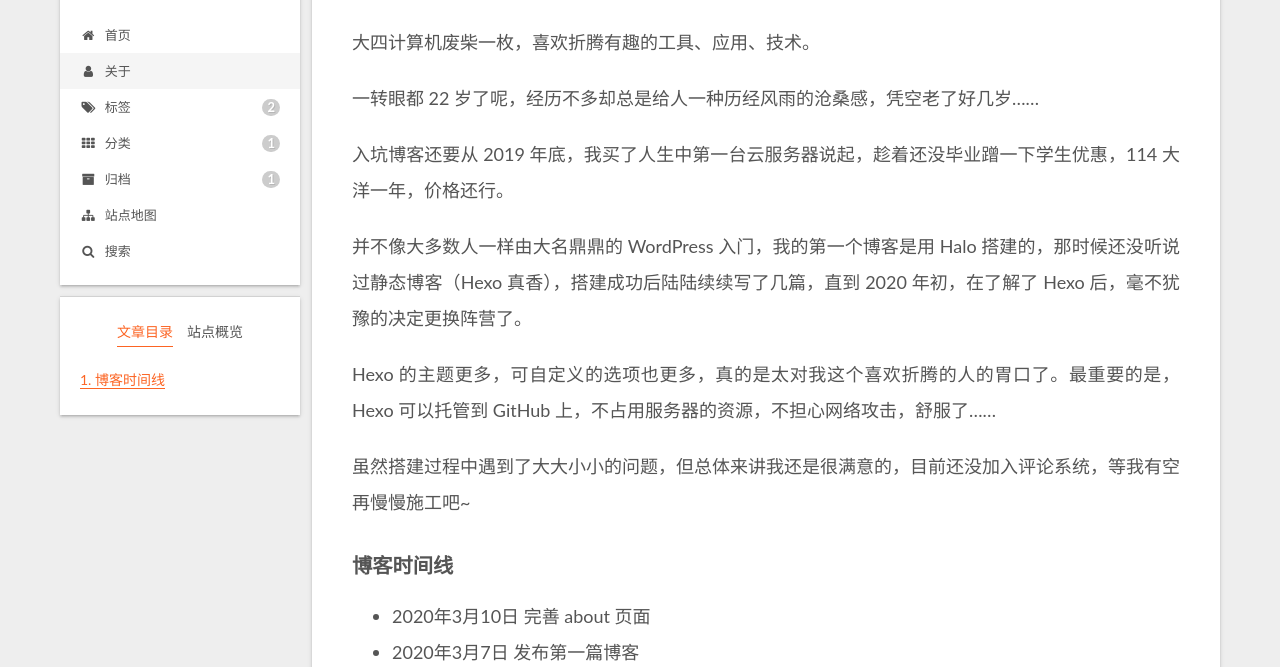
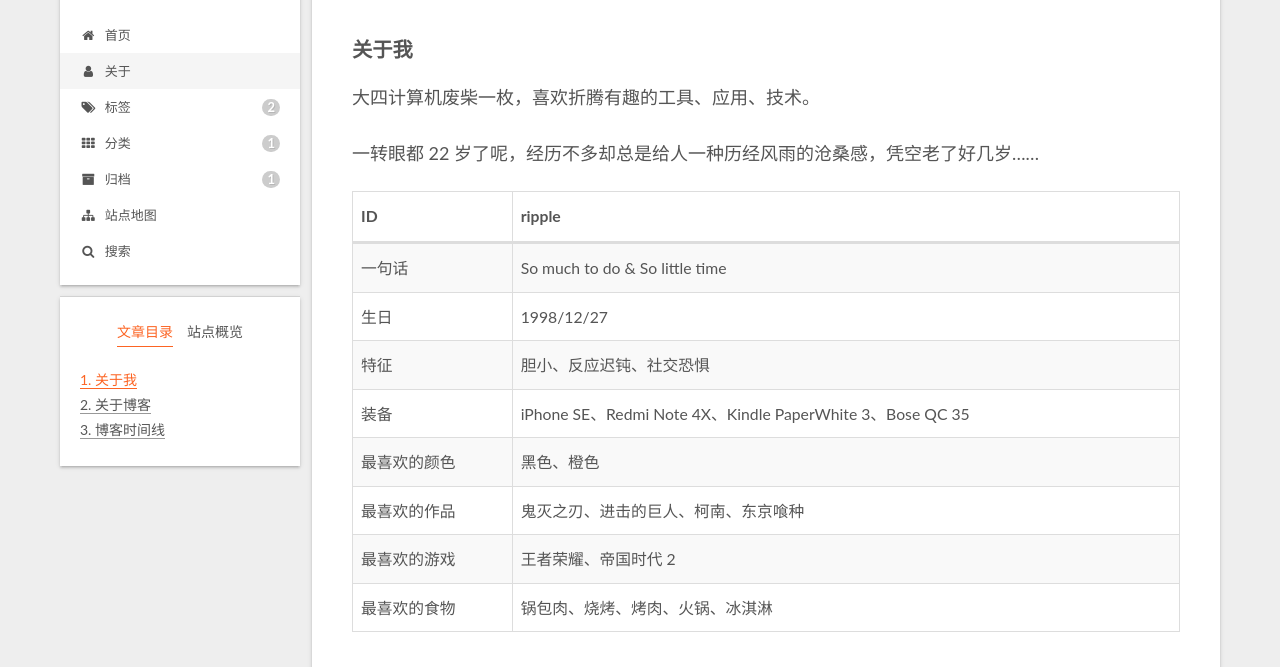
Before and after one commit to rippleQ/rippleQ.github.io, a plain HTML site: page about/index.html in a window 1280 px wide. Shown: the part 120-787 px from the top of the page. Drawn offline with Linux system fonts and the light colour scheme.

Commit message:
Site updated: 2020-03-10 16:31:04

```diff
--- a/about/index.html
+++ b/about/index.html
@@ -20,15 +20,15 @@
     var CONFIG = {"hostname":"damaskeen.space","root":"/","scheme":"Gemini","version":"7.7.2","exturl":false,"sidebar":{"position":"left","display":"post","padding":18,"offset":12,"onmobile":false},"copycode":{"enable":true,"show_result":true,"style":"mac"},"back2top":{"enable":true,"sidebar":false,"scrollpercent":true},"bookmark":{"enable":false,"color":"#222","save":"auto"},"fancybox":false,"mediumzoom":false,"lazyload":false,"pangu":false,"comments":{"style":"tabs","active":null,"storage":true,"lazyload":false,"nav":null},"algolia":{"hits":{"per_page":10},"labels":{"input_placeholder":"Search for Posts","hits_empty":"We didn't find any results for the search: ${query}","hits_stats":"${hits} results found in ${time} ms"}},"localsearch":{"enable":true,"trigger":"auto","top_n_per_article":1,"unescape":false,"preload":false},"motion":{"enable":true,"async":false,"transition":{"post_block":"fadeIn","post_header":"slideDownIn","post_body":"slideDownIn","coll_header":"slideLeftIn","sidebar":"slideUpIn"}},"path":"search.xml"};
   </script>
 
-  <meta name="description" content="大四计算机废柴一枚，喜欢折腾有趣的工具、应用、技术。 一转眼都 22 岁了呢，经历不多却总是给人一种历经风雨的沧桑感，凭空老了好几岁…… 入坑博客还要从 2019 年底，我买了人生中第一台云服务器说起，趁着还没毕业蹭一下学生优惠，114 大洋一年，价格还行。 并不像大多数人一样由大名鼎鼎的 WordPress 入门，我的第一个博客是用 Halo 搭建的，那时候还没听说过静态博客（Hexo 真香），">
+  <meta name="description" content="关于我大四计算机废柴一枚，喜欢折腾有趣的工具、应用、技术。 一转眼都 22 岁了呢，经历不多却总是给人一种历经风雨的沧桑感，凭空老了好几岁……    ID ripple    一句话 So much to do &amp; So little time   生日 1998&#x2F;12&#x2F;27   特征 胆小、反应迟钝、社交恐惧   装备 iPhone SE、Redmi Note 4X、Kindle Pap">
 <meta property="og:type" content="website">
 <meta property="og:title" content="about">
 <meta property="og:url" content="https://damaskeen.space/about/index.html">
 <meta property="og:site_name" content="ripple&#39;s Blog">
-<meta property="og:description" content="大四计算机废柴一枚，喜欢折腾有趣的工具、应用、技术。 一转眼都 22 岁了呢，经历不多却总是给人一种历经风雨的沧桑感，凭空老了好几岁…… 入坑博客还要从 2019 年底，我买了人生中第一台云服务器说起，趁着还没毕业蹭一下学生优惠，114 大洋一年，价格还行。 并不像大多数人一样由大名鼎鼎的 WordPress 入门，我的第一个博客是用 Halo 搭建的，那时候还没听说过静态博客（Hexo 真香），">
+<meta property="og:description" content="关于我大四计算机废柴一枚，喜欢折腾有趣的工具、应用、技术。 一转眼都 22 岁了呢，经历不多却总是给人一种历经风雨的沧桑感，凭空老了好几岁……    ID ripple    一句话 So much to do &amp; So little time   生日 1998&#x2F;12&#x2F;27   特征 胆小、反应迟钝、社交恐惧   装备 iPhone SE、Redmi Note 4X、Kindle Pap">
 <meta property="og:locale" content="zh_CN">
 <meta property="article:published_time" content="2020-03-04T04:52:29.000Z">
-<meta property="article:modified_time" content="2020-03-10T06:45:17.632Z">
+<meta property="article:modified_time" content="2020-03-10T08:29:42.142Z">
 <meta property="article:author" content="ripple">
 <meta property="article:tag" content="ripple blog damaskeen space">
 <meta name="twitter:card" content="summary">
@@ -249,9 +249,49 @@
 
 
       <div class="post-body">
-          <p>大四计算机废柴一枚，喜欢折腾有趣的工具、应用、技术。</p>
+          <h4 id="关于我"><a href="#关于我" class="headerlink" title="关于我"></a>关于我</h4><p>大四计算机废柴一枚，喜欢折腾有趣的工具、应用、技术。</p>
 <p>一转眼都 22 岁了呢，经历不多却总是给人一种历经风雨的沧桑感，凭空老了好几岁……</p>
-<p>入坑博客还要从 2019 年底，我买了人生中第一台云服务器说起，趁着还没毕业蹭一下学生优惠，114 大洋一年，价格还行。</p>
+<table>
+<thead>
+<tr>
+<th align="center">ID</th>
+<th align="center">ripple</th>
+</tr>
+</thead>
+<tbody><tr>
+<td align="center">一句话</td>
+<td align="center">So much to do &amp; So little time</td>
+</tr>
+<tr>
+<td align="center">生日</td>
+<td align="center">1998/12/27</td>
+</tr>
+<tr>
+<td align="center">特征</td>
+<td align="center">胆小、反应迟钝、社交恐惧</td>
+</tr>
+<tr>
+<td align="center">装备</td>
+<td align="center">iPhone SE、Redmi Note 4X、Kindle PaperWhite 3、Bose QC 35</td>
+</tr>
+<tr>
+<td align="center">最喜欢的颜色</td>
+<td align="center">黑色、橙色</td>
+</tr>
+<tr>
+<td align="center">最喜欢的作品</td>
+<td align="center">鬼灭之刃、进击的巨人、柯南、东京喰种</td>
+</tr>
+<tr>
+<td align="center">最喜欢的游戏</td>
+<td align="center">王者荣耀、帝国时代 2</td>
+</tr>
+<tr>
+<td align="center">最喜欢的食物</td>
+<td align="center">锅包肉、烧烤、烤肉、火锅、冰淇淋</td>
+</tr>
+</tbody></table>
+<h4 id="关于博客"><a href="#关于博客" class="headerlink" title="关于博客"></a>关于博客</h4><p>入坑博客还要从 2019 年底，我买了人生中第一台云服务器说起，趁着还没毕业蹭一下学生优惠，114 大洋一年，价格还行。</p>
 <p>并不像大多数人一样由大名鼎鼎的 WordPress 入门，我的第一个博客是用 Halo 搭建的，那时候还没听说过静态博客（Hexo 真香），搭建成功后陆陆续续写了几篇，直到 2020 年初，在了解了 Hexo 后，毫不犹豫的决定更换阵营了。</p>
 <p>Hexo 的主题更多，可自定义的选项也更多，真的是太对我这个喜欢折腾的人的胃口了。最重要的是，Hexo 可以托管到 GitHub 上，不占用服务器的资源，不担心网络攻击，舒服了……</p>
 <p>虽然搭建过程中遇到了大大小小的问题，但总体来讲我还是很满意的，目前还没加入评论系统，等我有空再慢慢施工吧~</p>
@@ -323,7 +363,7 @@
 
       <!--noindex-->
       <div class="post-toc-wrap sidebar-panel">
-          <div class="post-toc motion-element"><ol class="nav"><li class="nav-item nav-level-4"><a class="nav-link" href="#博客时间线"><span class="nav-number">1.</span> <span class="nav-text">博客时间线</span></a></li></ol></div>
+          <div class="post-toc motion-element"><ol class="nav"><li class="nav-item nav-level-4"><a class="nav-link" href="#关于我"><span class="nav-number">1.</span> <span class="nav-text">关于我</span></a></li><li class="nav-item nav-level-4"><a class="nav-link" href="#关于博客"><span class="nav-number">2.</span> <span class="nav-text">关于博客</span></a></li><li class="nav-item nav-level-4"><a class="nav-link" href="#博客时间线"><span class="nav-number">3.</span> <span class="nav-text">博客时间线</span></a></li></ol></div>
       </div>
       <!--/noindex-->
 
--- a/css/main.css
+++ b/css/main.css
@@ -1220,7 +1220,7 @@ pre .javascript .function {
 }
 .links-of-author a::before,
 .links-of-author span.exturl::before {
-  background: #67ffaf;
+  background: #fffbff;
   border-radius: 50%;
   content: ' ';
   display: inline-block;
--- a/sitemap.xml
+++ b/sitemap.xml
@@ -4,7 +4,7 @@
   <url>
     <loc>https://damaskeen.space/about/index.html</loc>
 
-    <lastmod>2020-03-10T06:45:17.632Z</lastmod>
+    <lastmod>2020-03-10T08:29:42.142Z</lastmod>
 
   </url>
 
```
